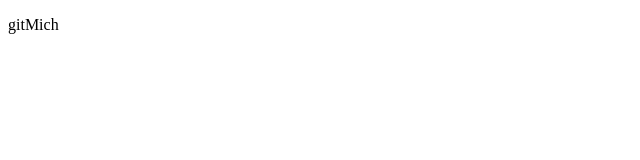
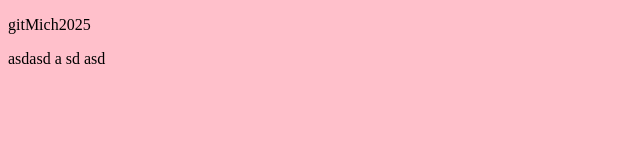
Before and after one commit to mnbb1331/Prueba-Git, a plain HTML site: page index.html in a window 1280 px wide. Shown: the whole page, without its empty margins (0-640 px from the left). Drawn offline with Linux system fonts and the light colour scheme.

Commit message:
add css file

```diff
--- /dev/null
+++ b/css.css
@@ -0,0 +1,3 @@
+body{
+    background-color: pink;
+}
--- a/index.html
+++ b/index.html
@@ -1,11 +1,13 @@
 <!DOCTYPE html>
 <html lang="en">
-<head>
-    <meta charset="UTF-8">
-    <meta name="viewport" content="width=, initial-scale=1.0">
+  <head>
+    <meta charset="UTF-8" />
+    <meta name="viewport" content="width=, initial-scale=1.0" />
     <title>Document</title>
-</head>
-<body>
-    <p>gitMich</p>
-</body>
+    <link rel="stylesheet" href="./css.css">
+  </head>
+  <body>
+    <p>gitMich2025</p>
+    asdasd a sd asd
+  </body>
 </html>
```
